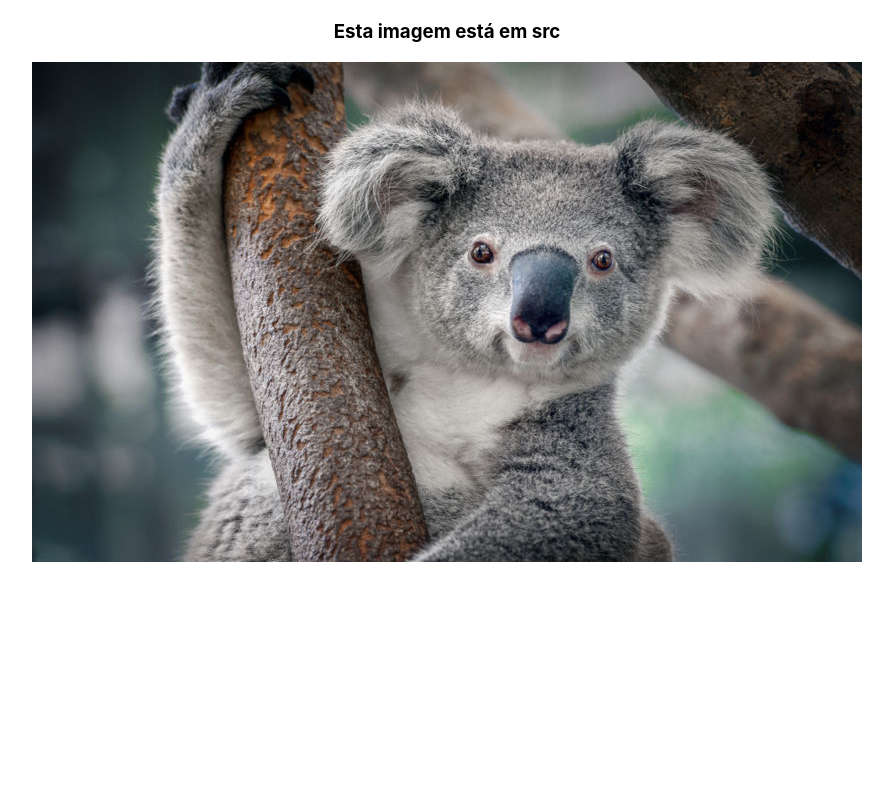
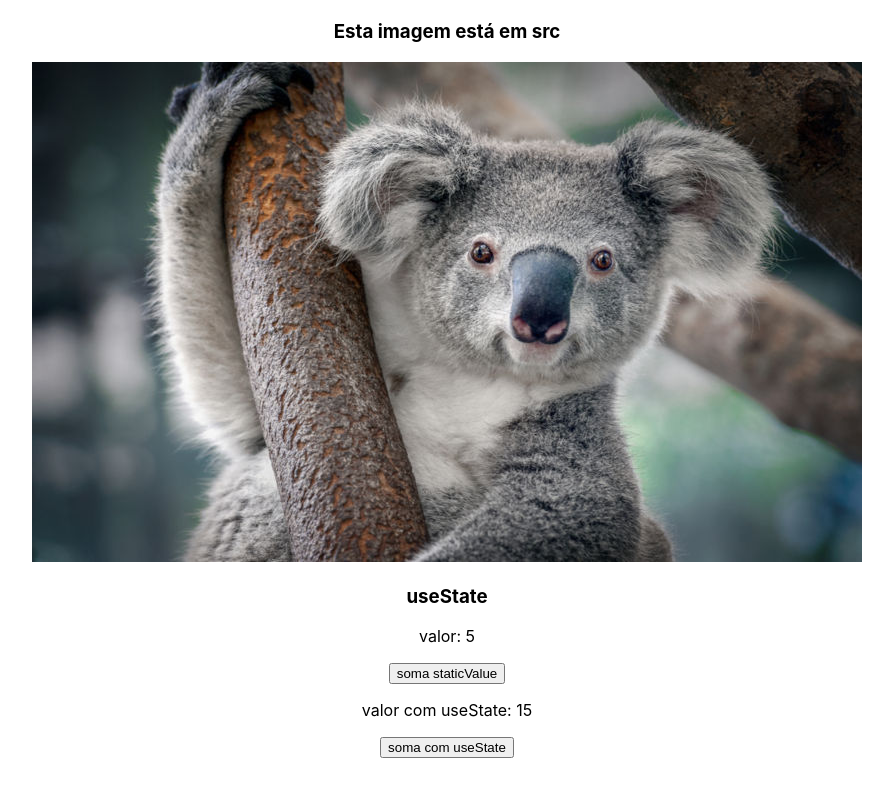
Before and after one commit to WillRadi/react_udemy, a React (Create React App) app in the folder 03_AVANCANDO/avancando/: page / in a window 1280 px wide. Shown: the part 617-1414 px from the top of the page, without its empty margins (193-1086 px from the left). Built offline with nearby package versions, Linux system fonts and the light colour scheme.

Commit message:
trabalhando com useState

```diff
--- a/03_AVANCANDO/avancando/src/App.js
+++ b/03_AVANCANDO/avancando/src/App.js
@@ -1,5 +1,6 @@
 import './App.css';
 import Coala from './assets/coala.jpg'
+import ManageData from './components/manageData'
 
 function App() {
   return (
@@ -11,9 +12,12 @@ function App() {
         {/* Imagem em public = basta passar /nome_do_arquivo.jpg */}
       </div>
       <h3>Esta imagem está em src</h3>
+      <div>
         <img src={Coala} alt="coala" />
+      </div>
+      <h3>useState</h3>
       <div>
-
+        <ManageData />
       </div>
     </div>
   );
--- /dev/null
+++ b/03_AVANCANDO/avancando/src/components/manageData.js
@@ -0,0 +1,17 @@
+import {useState} from "react"
+
+const ManageData = () => {
+  var staticValue = 5
+  const [value, setValue] = useState(15) // valor inicial é o param do useState
+  console.log(value)
+  return (
+    <div>
+      <p>valor: {staticValue}</p>
+      <button onClick={() => staticValue + 10}>soma staticValue</button>
+      <p>valor com useState: {value}</p>
+      <button onClick={() => setValue(value + 1)}>soma com useState</button>
+    </div>
+  )
+}
+
+export default ManageData
```
